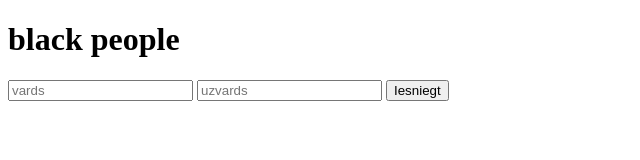
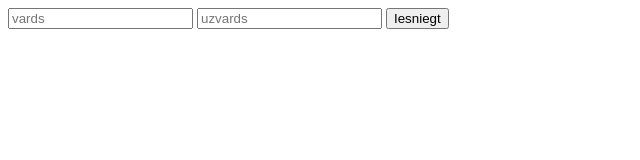
Before and after one commit to degviela/vardsuzvards, a plain HTML site: page index.html in a window 1280 px wide. Shown: the whole page, without its empty margins (0-640 px from the left). Drawn offline with nearby package versions, Linux system fonts and the light colour scheme.

Commit message:
nonemu h1

```diff
--- a/index.html
+++ b/index.html
@@ -7,7 +7,6 @@
     <title>VardsUzvards</title>
 </head>
 <body>
-    <h1>black people</h1>
     <div class="main">
         <div class="box">
             <input type = "text" placeholder = "vards" id = "vards">
```
